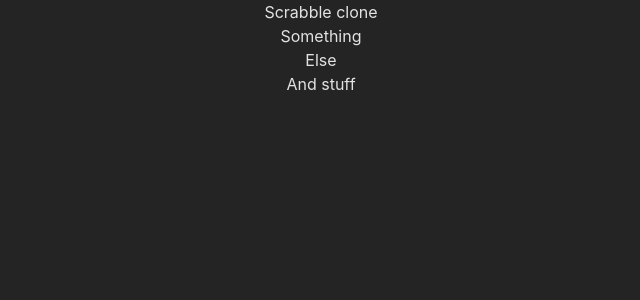
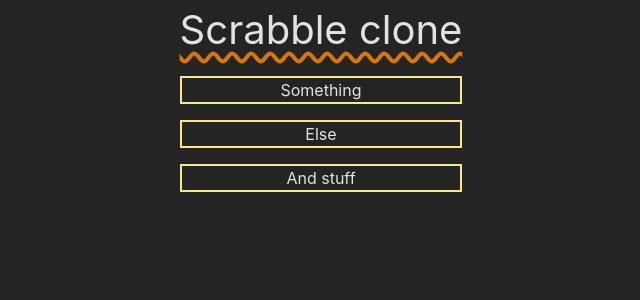
Before and after one commit to anonOstrich/scrabble-clone, a React (Vite) app: page / in a window 1280 px wide. Shown: the top 300 px of the page, without its empty margins (319-959 px from the left). Built offline with nearby package versions, Linux system fonts and the light colour scheme.

Commit message:
Testing that tailwind works

```diff
--- a/src/App.tsx
+++ b/src/App.tsx
@@ -3,12 +3,14 @@ import './App.css';
 function App() {
   return (
     <main>
-      <h1>Scrabble clone</h1>
-      <section className="flex flex-col justify-between">
-        <ul>
-          <li>Something</li>
-          <li>Else</li>
-          <li>And stuff</li>
+      <h1 className="mb-4 text-[40px] underline underline-offset-[8px] decoration-wavy decoration-amber-600 decoration-[4px]">
+        Scrabble clone
+      </h1>
+      <section>
+        <ul className="space-y-4">
+          <li className="border-amber-200 border-2">Something</li>
+          <li className="border-amber-200 border-2">Else</li>
+          <li className="border-amber-200 border-2">And stuff</li>
         </ul>
       </section>
     </main>
--- a/src/index.css
+++ b/src/index.css
@@ -24,3 +24,9 @@ body {
   min-width: 320px;
   min-height: 100vh;
 }
+
+*,
+*::after,
+*::before {
+  box-sizing: border-box;
+}
```
